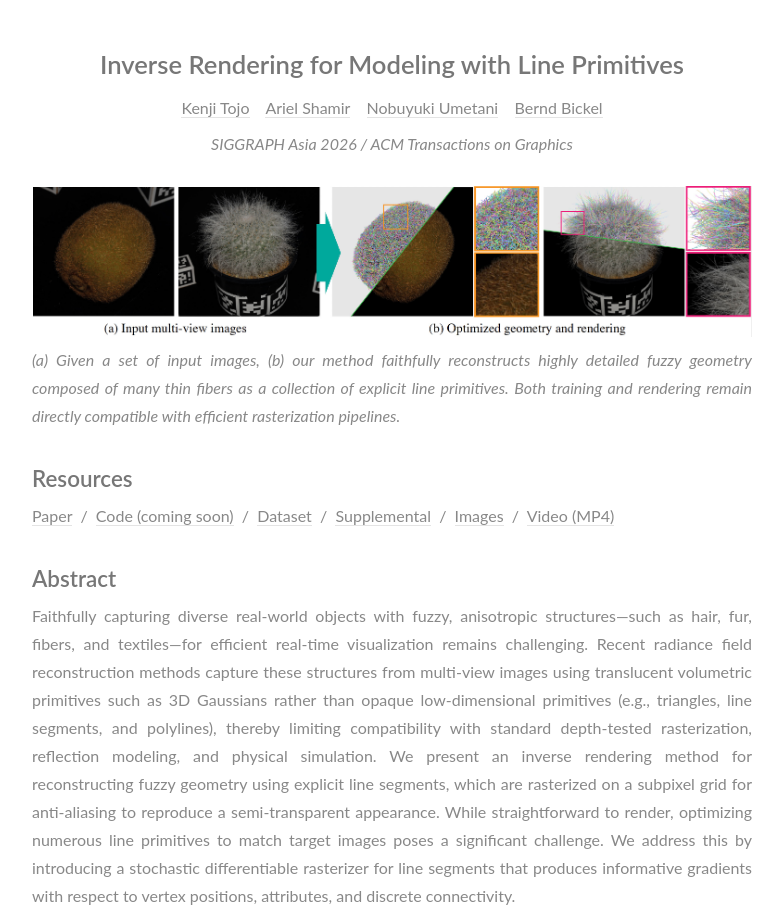
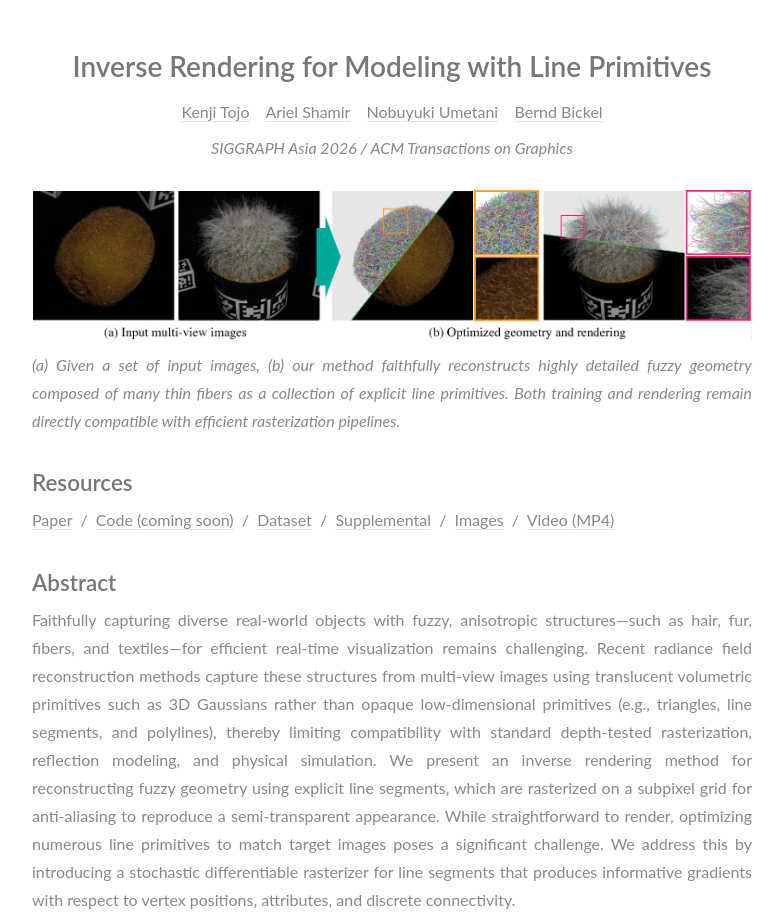
Before and after one commit to kenji-tojo/sa26-line-primitives, a plain HTML site: page index.html in a window 1280 px wide. Shown: the top 917 px of the page, without its empty margins (248-1031 px from the left). Drawn offline with Linux system fonts and the light colour scheme.

Commit message:
Adjust font size

```diff
--- a/index.html
+++ b/index.html
@@ -23,7 +23,7 @@ body {
 	line-height: 1.75em;
 }
 h1, h3 { color: #777; font-weight: 600; }
-h1 { font-size: 1.6em; line-height: 1.3; margin: 0 0 0.5em; }
+h1 { font-size: 1.75em; line-height: 1.3; margin: 0 0 0.5em; }
 h3 { font-size: 1.4em; line-height: 1.3; margin: 1.5em 0 0.4em; }
 a { color: inherit; text-decoration: none; border-bottom: solid 1px #e4e4e4; transition: color 0.2s, border-color 0.2s; }
 a:hover { color: #4acaa8; border-bottom-color: transparent; }
```
